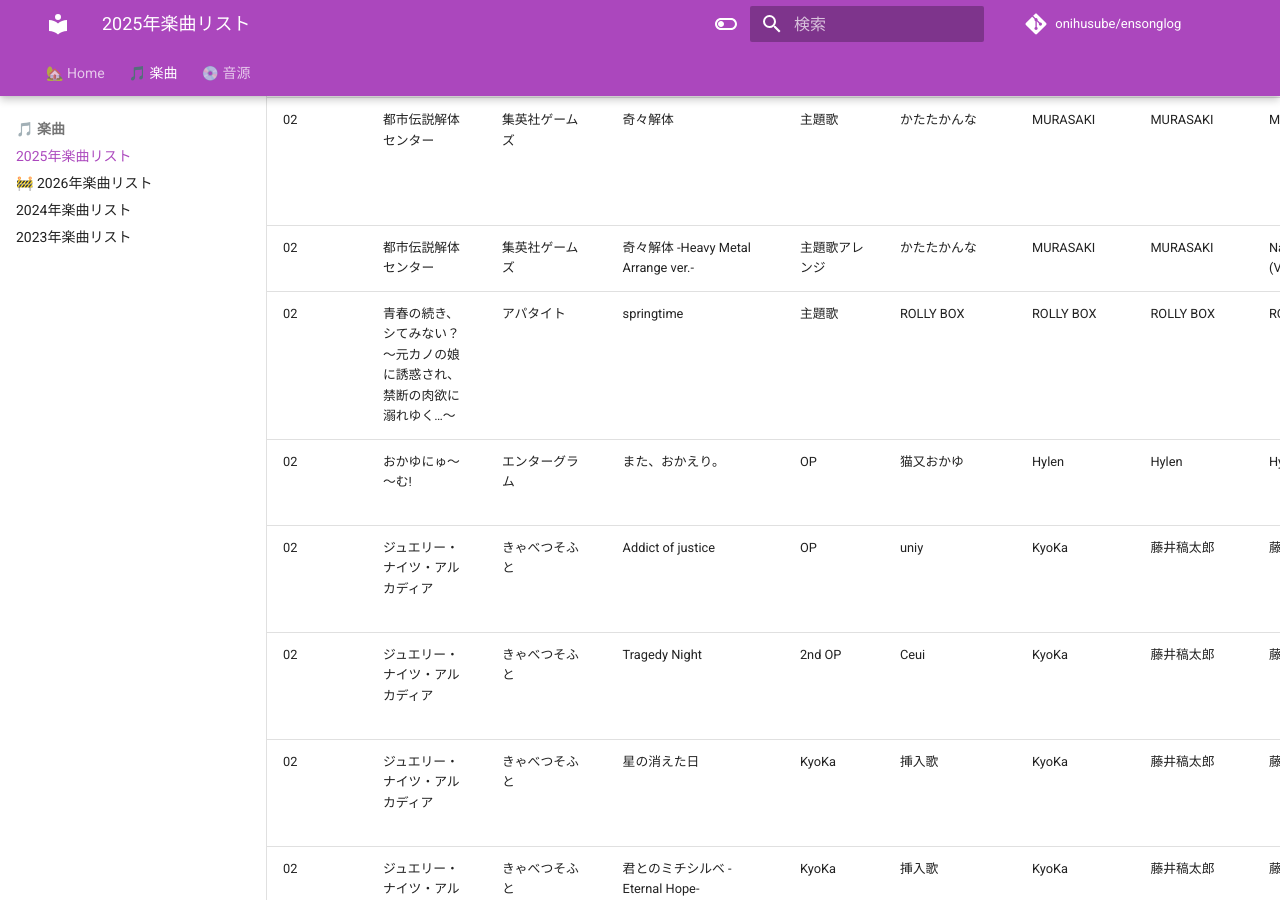
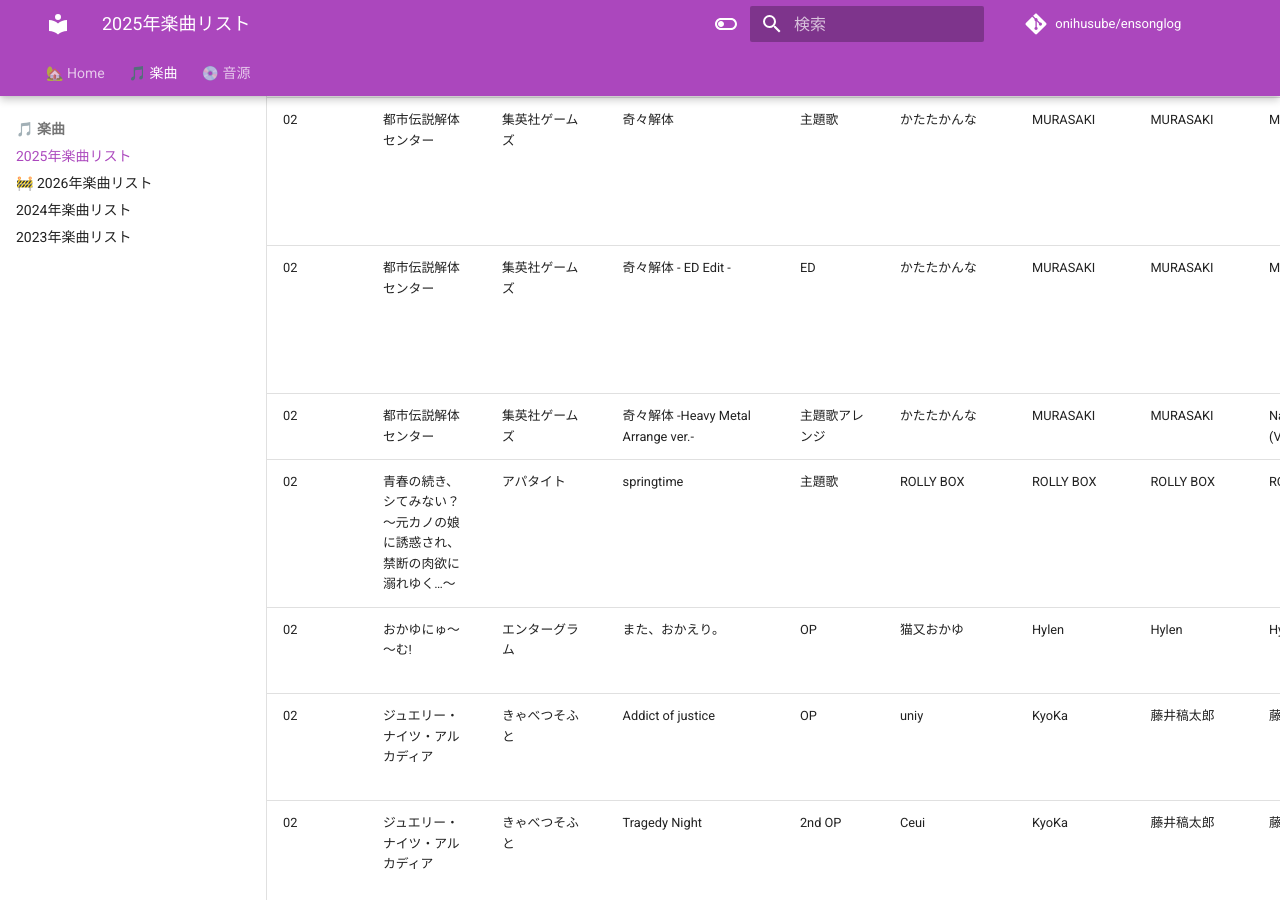
Before and after one commit to onihusube/ensonglog, an MkDocs documentation site: the page built from docs/2025/楽曲.md, in a window 1280 px wide and 900 px high, scrolled down 2445 px. Built offline with MkDocs 1.6.1 and Material for MkDocs 9.7.7, drawn with Linux system fonts in a browser that asks for light colours; emoji names are drawn with the system emoji font; comment, search, counter and statistics services are not loaded.

Commit message:
微追記

```diff
--- a/docs/2025/楽曲.md
+++ b/docs/2025/楽曲.md
@@ -31,7 +31,8 @@ search:
 | 01<!--/31--> | ヤっても出られない部屋に閉じ込められたので引き続きもっとヤる話 | Tily | UnEscapable | 主題歌 | 夢乃ゆき | 藤本スミレ | カミヤヒロカズ |  | 初回版ゲームディスク |  | [:fontawesome-brands-youtube:](https://www.youtube.com/watch?v=la7nWh4d3VA) |
 | 02<!--/01--> | Everlasting Flowers | sprite | Convallaria - Ceui ver. - | 主題歌カバー | Ceui | Ceui | 藤永龍太郎 (Elements Garden) | 藤永龍太郎 (Elements Garden) | everlasting flowers Piano Reflections |  |  |
 | 02<!--/07--> | ゆるふわママは、ビーチでチャラ男にナンパされました ～息子がいたけど断れなくて♪～ | アパタイト | Picking up girls | 主題歌 | ROLLY BOX | ROLLY BOX | ROLLY BOX | ROLLY BOX | ゲームディスク |  | [:rabbit:](https://chobit.cc/abg6a) |
-| 02<!--/13--> | 都市伝説解体センター | 集英社ゲームズ | 奇々解体 | 主題歌 | かたたかんな | MURASAKI | MURASAKI | MURASAKI | 調査員限定スペシャルセット特典「ORIGINAL SOUNDTRACK 終末音源」([Steam](https://store.steampowered.com/app/3449720/_/)) |  | [:fontawesome-brands-youtube:](https://www.youtube.com/watch?v=CFAYPBhwEWo) [:fontawesome-brands-youtube:](https://www.youtube.com/watch?v=Kk-2sm1yXNk) |
+| 02<!--/13--> | 都市伝説解体センター | 集英社ゲームズ | 奇々解体 | 主題歌 | かたたかんな | MURASAKI | MURASAKI | MURASAKI | 調査員限定スペシャルセット特典「ORIGINAL SOUNDTRACK 終末音源」([Steam](https://store.steampowered.com/app/3449720/_/), [🎵🔗](https://nex-tone.link/A00185353_JP)) |  | [:fontawesome-brands-youtube:](https://www.youtube.com/watch?v=CFAYPBhwEWo) [:fontawesome-brands-youtube:](https://www.youtube.com/watch?v=Kk-2sm1yXNk) |
+| 02<!--/13--> | 都市伝説解体センター | 集英社ゲームズ | 奇々解体 - ED Edit - | ED | かたたかんな | MURASAKI | MURASAKI | MURASAKI | 調査員限定スペシャルセット特典「ORIGINAL SOUNDTRACK 終末音源」([Steam](https://store.steampowered.com/app/3449720/_/), [🎵🔗](https://nex-tone.link/A00185353_JP)) |  | [:fontawesome-brands-youtube:](https://www.youtube.com/watch?v=CFAYPBhwEWo) [:fontawesome-brands-youtube:](https://www.youtube.com/watch?v=Kk-2sm1yXNk) |
 | 02<!--/13--> | 都市伝説解体センター | 集英社ゲームズ | 奇々解体 -Heavy Metal Arrange ver.- | 主題歌アレンジ | かたたかんな | MURASAKI | MURASAKI | Nakayan (Valhalla) |  |  | [:fontawesome-brands-youtube:](https://www.youtube.com/watch?v=J5JdzZHpMiQ) |
 | 02<!--/14--> | 青春の続き、シてみない？ ～元カノの娘に誘惑され、禁断の肉欲に溺れゆく…～ | アパタイト | springtime | 主題歌 | ROLLY BOX | ROLLY BOX | ROLLY BOX | ROLLY BOX | ゲームディスク |  | [:rabbit:](https://chobit.cc/3j76j) |
 | 02<!--/27--> | おかゆにゅ～～む! | エンターグラム | また、おかえり。 | OP | 猫又おかゆ | Hylen | Hylen | Hylen | hololive Official Edition特典 主題歌CD | | [:fontawesome-brands-youtube:](https://www.youtube.com/watch?v=kFH-KEZGYRk) |
```
Also changed, not shown: other parts of docs/2025/楽曲.md (+1 -1 lines).
